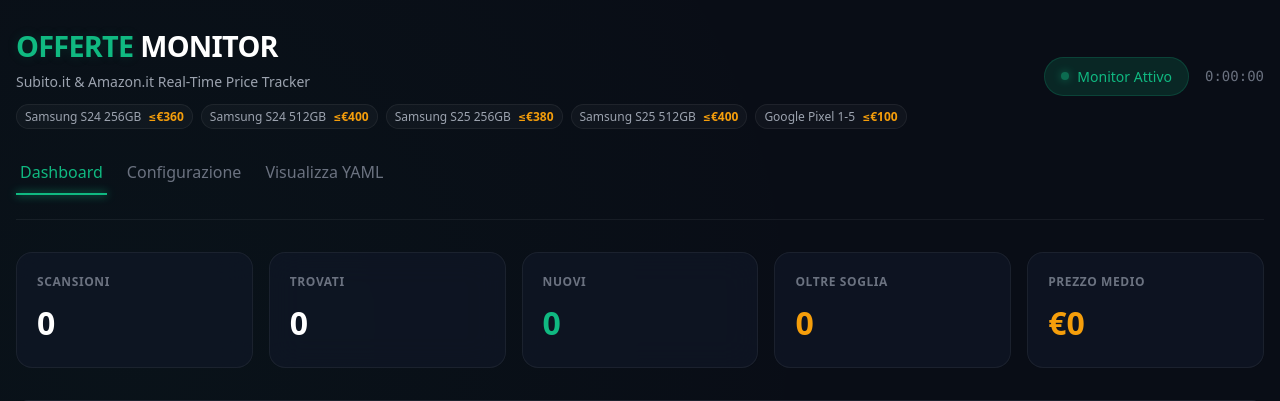
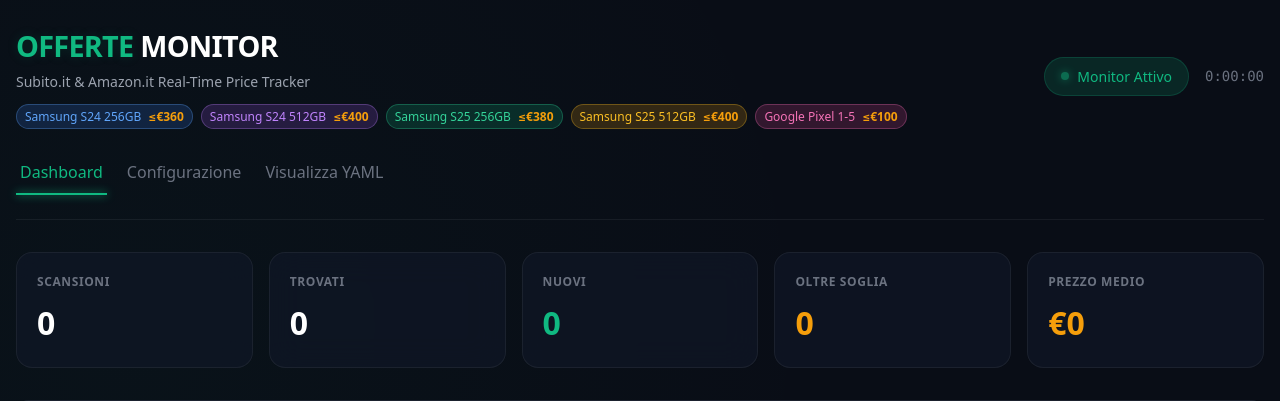
Before and after one commit to mich-de/subito, a Flask app: page / in a window 1280 px wide. Shown: the top 401 px of the page. Run offline with Flask 3, Linux system fonts and the light colour scheme; data that the repository does not hold is empty; parts of the project's set-up code (start-up, migrations or seed data) failed here and were passed over.

Commit message:
UI: Add unique dynamic badge color labels for each product (S24 256, S24 512, S25 256, S25 512, Pixel)

```diff
--- a/static/style.css
+++ b/static/style.css
@@ -502,15 +502,47 @@ header {
 
 .feed-tag-product {
   font-size: 0.7rem;
-  font-weight: 500;
-  padding: 0.15rem 0.45rem;
-  border-radius: 4px;
+  font-weight: 600;
+  padding: 0.2rem 0.55rem;
+  border-radius: 6px;
   background: rgba(59, 130, 246, 0.12);
   color: var(--accent-blue);
-  max-width: 130px;
+  max-width: 140px;
   white-space: nowrap;
   overflow: hidden;
   text-overflow: ellipsis;
+  border: 1px solid rgba(255, 255, 255, 0.05);
+}
+
+/* Dynamic Product Tag Label Colors */
+.tag-color-s24-256 {
+  background: rgba(59, 130, 246, 0.18) !important;
+  color: #60a5fa !important;
+  border: 1px solid rgba(96, 165, 250, 0.3) !important;
+}
+
+.tag-color-s24-512 {
+  background: rgba(168, 85, 247, 0.18) !important;
+  color: #c084fc !important;
+  border: 1px solid rgba(192, 132, 252, 0.3) !important;
+}
+
+.tag-color-s25-256 {
+  background: rgba(16, 185, 129, 0.18) !important;
+  color: #34d399 !important;
+  border: 1px solid rgba(52, 211, 153, 0.3) !important;
+}
+
+.tag-color-s25-512 {
+  background: rgba(245, 158, 11, 0.18) !important;
+  color: #fbbf24 !important;
+  border: 1px solid rgba(251, 191, 36, 0.3) !important;
+}
+
+.tag-color-pixel {
+  background: rgba(236, 72, 153, 0.18) !important;
+  color: #f472b6 !important;
+  border: 1px solid rgba(244, 114, 182, 0.3) !important;
 }
 
 .feed-card-title {
--- a/templates/index.html
+++ b/templates/index.html
@@ -248,6 +248,17 @@
   <script>
     const state = { items: [], currentConfig: '', formProducts: [], selectedProduct: 'all' };
 
+    function getProductColorClass(name) {
+      if (!name) return 'tag-color-s24-256';
+      const n = name.toLowerCase();
+      if (n.includes('s24') && n.includes('256')) return 'tag-color-s24-256';
+      if (n.includes('s24') && n.includes('512')) return 'tag-color-s24-512';
+      if (n.includes('s25') && n.includes('256')) return 'tag-color-s25-256';
+      if (n.includes('s25') && n.includes('512')) return 'tag-color-s25-512';
+      if (n.includes('pixel')) return 'tag-color-pixel';
+      return 'tag-color-s24-256';
+    }
+
     function setProductFilter(name) {
       state.selectedProduct = name;
       document.querySelectorAll('.filter-btn').forEach(btn => {
@@ -458,6 +469,7 @@
         const sourceName = i.source?.split('.')[0] || 'Web';
         const isBest = i.price && i.price === best;
         const prodName = i.product_name || 'Generico';
+        const colorClass = getProductColorClass(prodName);
 
         return `
           <a href="${i.url}" target="_blank" class="feed-card${isBest ? ' item-best' : ''}">
@@ -465,7 +477,7 @@
               <div class="feed-card-header">
                 <div class="feed-card-tags">
                   <span class="feed-tag-source">${sourceName}</span>
-                  <span class="feed-tag-product" title="${prodName}">${prodName}</span>
+                  <span class="feed-tag-product ${colorClass}" title="${prodName}">${prodName}</span>
                 </div>
                 ${isFresh ? '<span class="badge-new">NEW</span>' : ''}
               </div>
@@ -776,7 +788,7 @@
         const tags = document.getElementById('product-tags');
         if (status.products && status.products.length) {
           tags.innerHTML = status.products.map(p => `
-            <span class="product-tag">${p.name || p.keywords?.[0] || '?'} <span>≤€${p.max_price}</span></span>
+            <span class="product-tag ${getProductColorClass(p.name)}">${p.name || p.keywords?.[0] || '?'} <span>≤€${p.max_price}</span></span>
           `).join('');
 
           // Update filter buttons dynamically
```
